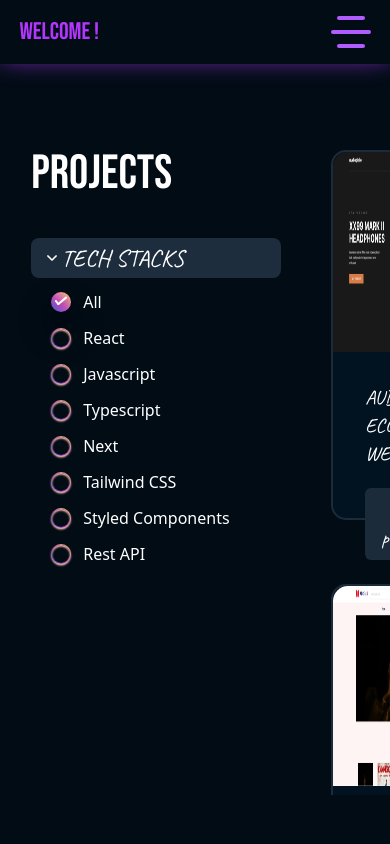
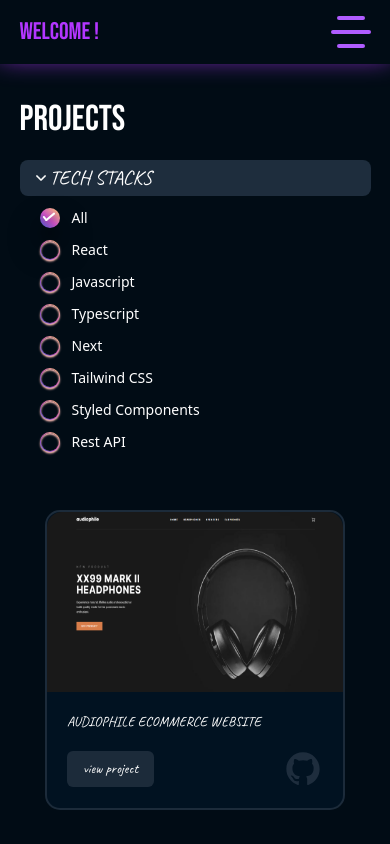
Before and after one commit to Cotne2003/my-portfolio-site, a Next.js app: page /projects in a window 390 px wide. Shown: the top 844 px of the page. Built offline with nearby package versions, Linux system fonts and the light colour scheme.

Commit message:
added mobile styles on project page

```diff
--- a/app/globals.css
+++ b/app/globals.css
@@ -37,6 +37,16 @@ body {
   background-repeat: no-repeat;
   background-position: right;
   backdrop-filter: blur(100px);
+}
+
+:root {
+  --y-projects: -280px;
+}
+
+@media (min-width: 1024px) {
+  :root {
+    --y-projects: 0px;
+  }
 }
 
 body::-webkit-scrollbar {
--- a/components/OneProject/OneProject.tsx
+++ b/components/OneProject/OneProject.tsx
@@ -26,7 +26,7 @@ const OneProject = ({ codeLink, imgSrc, liveLink, title, tools }: Props) => {
   useEffect(() => {
     tools.map((tool) => {
       if (tool === "react") {
-        setRea(true);
+        setReact(true);
       }
       if (tool === "next") {
         setNext(true);
@@ -50,7 +50,7 @@ const OneProject = ({ codeLink, imgSrc, liveLink, title, tools }: Props) => {
   }, [tools]);
 
   const [next, setNext] = useState(false);
-  const [rea, setRea] = useState(false);
+  const [react, setReact] = useState(false);
   const [tpscript, setTpscript] = useState(false);
   const [js, setJs] = useState(false);
   const [stlComp, setStlComp] = useState(false);
@@ -59,7 +59,7 @@ const OneProject = ({ codeLink, imgSrc, liveLink, title, tools }: Props) => {
 
   return (
     <motion.div
-      className="w-[370px] h-[370px] border-[2px] border-[#1c2b3a] border-solid rounded-[15px] bg-[#011221] relative"
+      className="w-[370px] h-[370px] border-[2px] border-[#1c2b3a] border-solid rounded-[15px] bg-[#011221] relative max-[1275px]:w-[300px] max-[1275px]:h-[300px]"
       onMouseEnter={() => setHover(true)}
       onMouseLeave={() => setHover(false)}
       transition={{ duration: 1 }}
@@ -70,29 +70,34 @@ const OneProject = ({ codeLink, imgSrc, liveLink, title, tools }: Props) => {
         width={400}
         height={200}
         alt=""
-        className="w-full h-[200px] rounded-t-[15px]"
+        className="w-full h-[200px] max-[1275px]:h-[180px] rounded-t-[15px]"
       />
-      <div className="p-8 text-xl">
-        <h2 className="Caveat uppercase">{title}</h2>
-        <div className="flex justify-between items-center">
+      <div className="p-8 text-xl max-[1275px]:pt-5 max-[1275px]:px-5 max-[1275px]:pb-0">
+        <h2 className="Caveat uppercase max-[1275px]:text-sm">{title}</h2>
+        <div className="flex justify-between items-center max-[1275px]:mt-4">
           <a href={liveLink} target="_blank">
-            <button className="Caveat bg-[#1c2b3a] py-2 px-4 mt-5 rounded-md">
+            <button className="Caveat bg-[#1c2b3a] py-2 px-4 mt-5 rounded-md max-[1275px]:text-sm max-[1275px]:mt-0 hover:scale-[1.1] ease-in-out duration-300">
               view project
             </button>
           </a>
           <a href={codeLink} target="_blank">
-            <Image src={gitLogo} alt="" width={40} className="mt-4" />
+            <Image
+              src={gitLogo}
+              alt=""
+              width={40}
+              className="mt-4 max-[1275px]:mt-0 hover:scale-[1.3] ease-in-out duration-300"
+            />
           </a>
         </div>
       </div>
       {hover && (
-        <div className="flex absolute w-full h-[200px] rounded-t-[15px] left-0 top-0 bg-[#000000af] justify-evenly items-center">
+        <div className="flex absolute w-full h-[200px] max-[1275px]:h-[180px] rounded-t-[15px] left-0 top-0 bg-[#000000af] justify-evenly items-center">
           {next && (
             <span>
               <Image src={nextLogo} width={35} alt="" />
             </span>
           )}
-          {rea && (
+          {react && (
             <span>
               <Image src={reactLogo} width={35} alt="" />
             </span>
--- a/components/header/MobileMenu.tsx
+++ b/components/header/MobileMenu.tsx
@@ -15,7 +15,7 @@ const MobileMenu = ({ menuHandler }: Props) => {
       whileInView={{ opacity: 1, x: 0 }}
       transition={{ duration: 0.5 }}
       exit={{ opacity: 0, x: -300 }}
-      className="fixed top-[65px] bg-[#010c15] h-[90vh] w-full z-10 md:hidden overflow-hidden"
+      className="fixed top-[65px] bg-[#010c15] h-full w-full z-10 md:hidden"
     >
       <nav className="flex flex-col justify-start">
         <Link
--- a/components/projects/ProjectsPage.tsx
+++ b/components/projects/ProjectsPage.tsx
@@ -32,12 +32,12 @@ const ProjectsPage = () => {
   };
 
   return (
-    <main className="flex pl-[8%] pt-[150px] gap-[50px] bg-[#010c15] pb-[5%] h-[100vh]">
+    <main className="flex pl-[8%] pt-[150px] gap-[50px] bg-[#010c15] pb-[5%] h-[100vh] max-lg:px-[5%] max-lg:pt-[120px] max-md:pt-[100px] max-lg:flex-col">
       <section className="min-w-[250px]">
-        <h2 className="text-5xl">projects</h2>
-        <div className="mt-[40px]">
+        <h2 className="text-5xl max-lg:text-4xl">projects</h2>
+        <div className="mt-[40px] max-lg:mt-[20px]">
           <div
-            className="rounded-lg py-1 pl-4 bg-[#1e2d3d] text-2xl Caveat uppercase flex items-center gap-1 cursor-pointer"
+            className="rounded-lg py-1 pl-4 bg-[#1e2d3d] text-2xl Caveat uppercase flex items-center gap-1 cursor-pointer  max-lg:text-xl"
             onClick={techHandler}
           >
             <span className={`${tech ? "rotate-90" : "rotate-0"}`}>
@@ -54,7 +54,7 @@ const ProjectsPage = () => {
               exit={{ opacity: 0, scaleY: 0, originY: 0 }}
               transition={{ duration: 0.3 }}
             >
-              <div className="pl-5 mt-3 flex items-center gap-3">
+              <div className="pl-5 mt-3 flex items-center gap-3 max-lg:text-sm">
                 <div className="checkbox-wrapper">
                   <input
                     id="_checkbox-1"
@@ -71,7 +71,7 @@ const ProjectsPage = () => {
                   All
                 </label>
               </div>
-              <div className="pl-5 mt-3 flex items-center gap-3">
+              <div className="pl-5 mt-3 flex items-center gap-3 max-lg:text-sm">
                 <div className="checkbox-wrapper">
                   <input
                     id="_checkbox-2"
@@ -85,7 +85,7 @@ const ProjectsPage = () => {
                 </div>
                 <label className="font-sans">React</label>
               </div>
-              <div className="pl-5 mt-3 flex items-center gap-3">
+              <div className="pl-5 mt-3 flex items-center gap-3 max-lg:text-sm">
                 <div className="checkbox-wrapper">
                   <input
                     id="_checkbox-3"
@@ -99,7 +99,7 @@ const ProjectsPage = () => {
                 </div>
                 <label className="font-sans">Javascript</label>
               </div>
-              <div className="pl-5 mt-3 flex items-center gap-3">
+              <div className="pl-5 mt-3 flex items-center gap-3 max-lg:text-sm">
                 <div className="checkbox-wrapper">
                   <input
                     id="_checkbox-4"
@@ -113,7 +113,7 @@ const ProjectsPage = () => {
                 </div>
                 <label className="font-sans">Typescript</label>
               </div>
-              <div className="pl-5 mt-3 flex items-center gap-3">
+              <div className="pl-5 mt-3 flex items-center gap-3 max-lg:text-sm">
                 <div className="checkbox-wrapper">
                   <input
                     id="_checkbox-5"
@@ -127,7 +127,7 @@ const ProjectsPage = () => {
                 </div>
                 <label className="font-sans">Next</label>
               </div>
-              <div className="pl-5 mt-3 flex items-center gap-3">
+              <div className="pl-5 mt-3 flex items-center gap-3 max-lg:text-sm">
                 <div className="checkbox-wrapper">
                   <input
                     id="_checkbox-6"
@@ -141,7 +141,7 @@ const ProjectsPage = () => {
                 </div>
                 <label className="font-sans">Tailwind CSS</label>
               </div>
-              <div className="pl-5 mt-3 flex items-center gap-3">
+              <div className="pl-5 mt-3 flex items-center gap-3 max-lg:text-sm">
                 <div className="checkbox-wrapper">
                   <input
                     id="_checkbox-7"
@@ -155,7 +155,7 @@ const ProjectsPage = () => {
                 </div>
                 <label className="font-sans">Styled Components</label>
               </div>
-              <div className="pl-5 mt-3 flex items-center gap-3">
+              <div className="pl-5 mt-3 flex items-center gap-3 max-lg:text-sm">
                 <div className="checkbox-wrapper">
                   <input
                     id="_checkbox-8"
@@ -174,10 +174,11 @@ const ProjectsPage = () => {
         </AnimatePresence>
       </section>
       <motion.section
-        className="mt-[-30px] py-[30px] flex justify-evenly gap-x-16 gap-y-[64px] flex-wrap pr-[5%] for-scroll"
+        className="mt-[-30px] py-[30px] flex justify-evenly gap-16 flex-wrap pr-[5%] for-scroll max-lg:absolute max-lg:top-[510px] max-md:top-[480px] max-lg:left-0 max-lg:mt-0 max-lg:px-[5%] max-[1275px]:gap-x-7 max-[1275px]:gap-y-10"
         initial={{ opacity: 0 }}
         whileInView={{ opacity: 1 }}
-        transition={{ duration: 1, delay: 0.8 }}
+        transition={{ duration: 0.3 }}
+        animate={tech ? {} : { y: "var(--y-projects)" }}
       >
         {data.map((project) => (
           <OneProject
```
